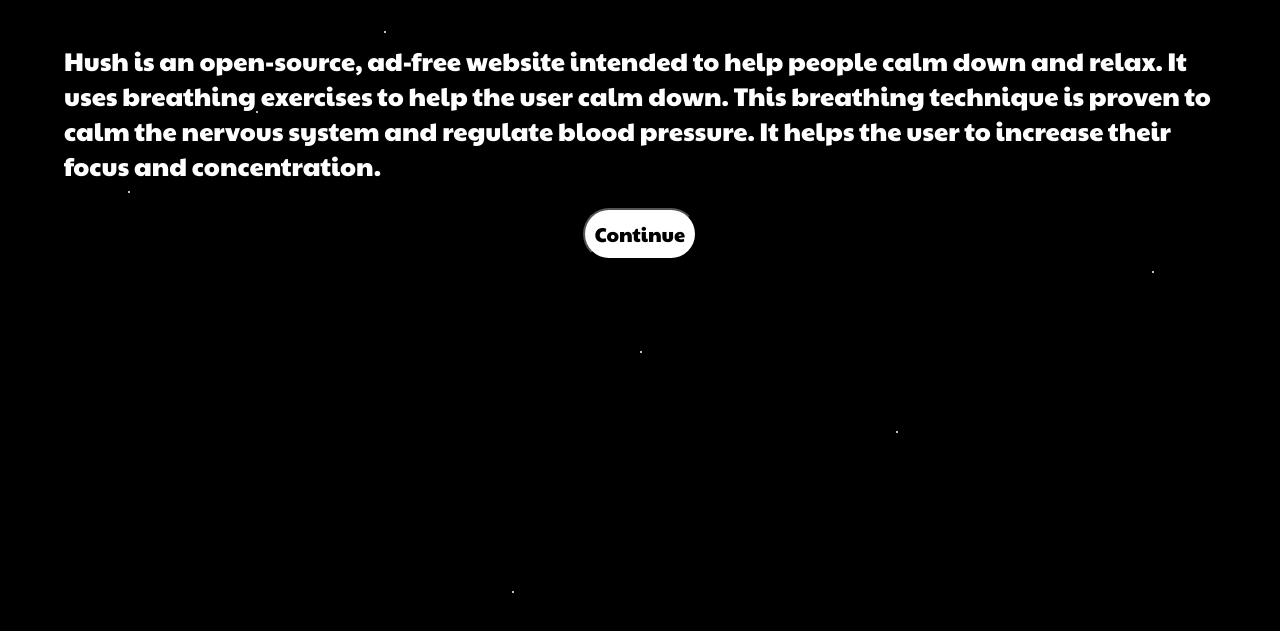
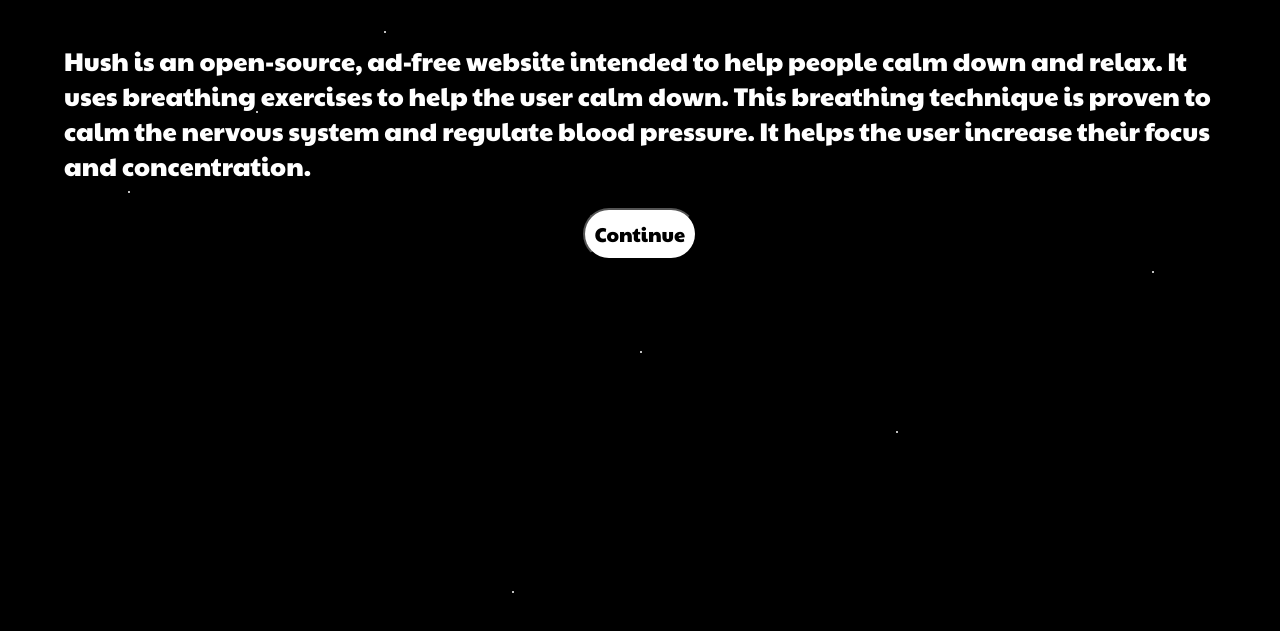
Before and after one commit to nithindask/hush, a plain HTML site: page index.html in a window 1280 px wide. Shown: the part 129-760 px from the top of the page. Drawn offline with Linux system fonts and the light colour scheme.

Commit message:
updated.

```diff
--- a/index.html
+++ b/index.html
@@ -95,7 +95,7 @@
 
     <a href="https://instagram.com/charle_404"><div class="head">HUSH</div></a>
 
-    <p class="desc">Hush is an open-source, ad-free website intended to help people calm down and relax. It uses breathing exercises to help the user calm down. This breathing technique is proven to calm the nervous system and regulate blood pressure. It helps the user to increase their focus and concentration.</p>
+    <p class="desc">Hush is an open-source, ad-free website intended to help people calm down and relax. It uses breathing exercises to help the user calm down. This breathing technique is proven to calm the nervous system and regulate blood pressure. It helps the user increase their focus and concentration.</p>
 
     <div align="middle">
     <a href="hush.html"><button class="button">Continue</button></a><br><br>
```
